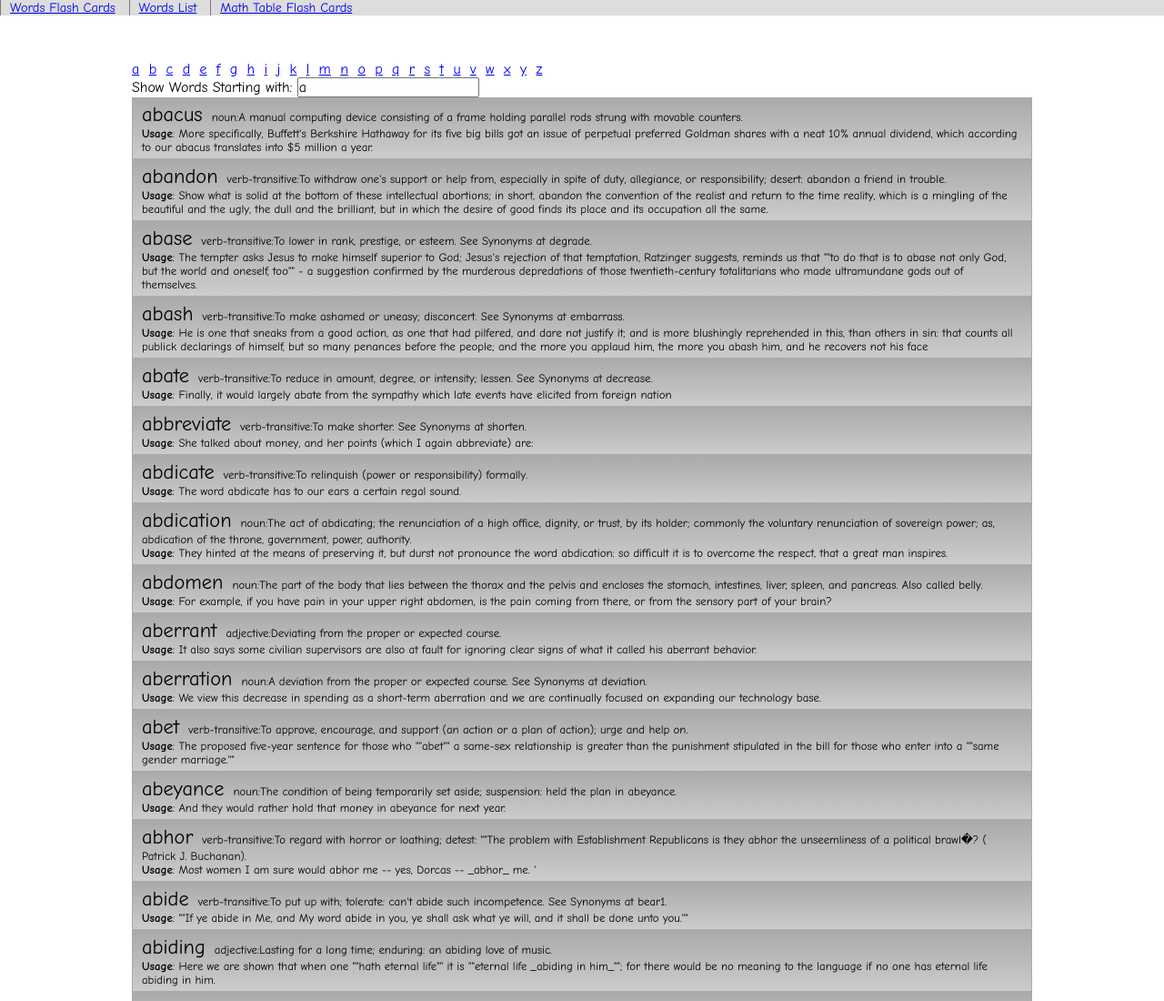
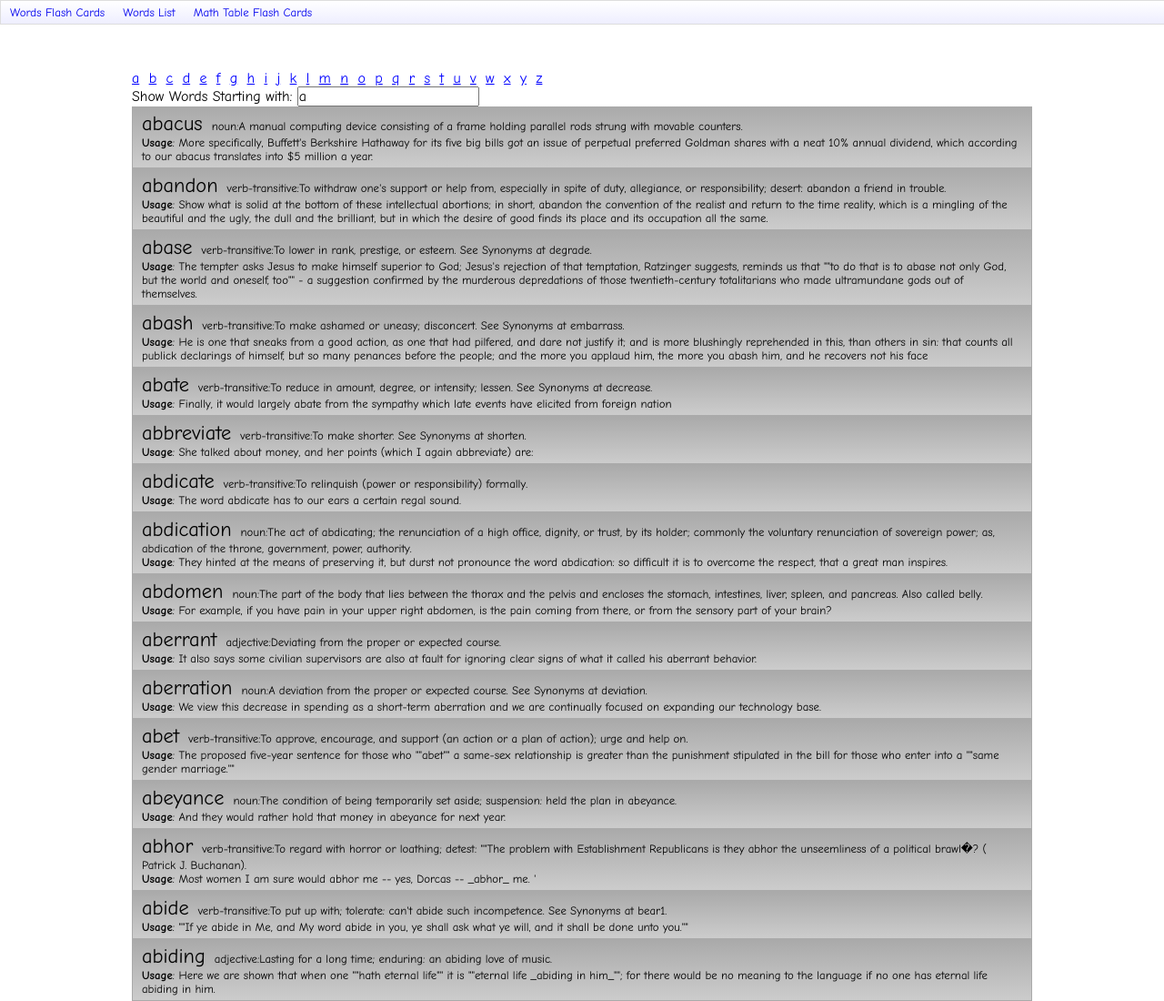
Before and after one commit to dhavalsdoshi/ExtensionsAndApps, a plain HTML site: page wordsnmath/wordsnmath/words.html in a window 1280 px wide. Shown: the top 1100 px of the page at 91% size. Drawn offline with Linux system fonts and the light colour scheme.

Commit message:
styling top links

```diff
--- a/wordsnmath/wordsnmath/css/flashcard.css
+++ b/wordsnmath/wordsnmath/css/flashcard.css
@@ -86,11 +86,25 @@ body {
 
 .header{
 	font-size: 0.9em;
-	background: #DDDDDD;
+	width: 100%;
+	overflow: auto;
+	background: -moz-linear-gradient(top,  #ffffff,  #eeeeff);
+	background: -webkit-gradient(linear, left top, left bottom, from(#ffffff), to(#eeeeff));
+	border: 1px solid #dddddd;
 }
+.header a:hover{
+	background: -moz-linear-gradient(top,  #eeeeff,  #ffffff);
+	background: -webkit-gradient(linear, left top, left bottom, from(#eeeeff), to(#ffffff));
+	text-decoration: underline;
+}
+
+
 .header a{
-	padding: 0px 10px;
-	border-left: 1px solid #777;
+	padding: 5px 10px;
+	margin: 0;
+	font-size: 0.9em;
+	float: left;
+	text-decoration: none;
 }
 
 #loadingMessage{
--- a/wordsnmath/wordsnmath/js/words.js
+++ b/wordsnmath/wordsnmath/js/words.js
@@ -1,11 +1,10 @@
 $(document).ready(function() {
     var lines;
-//	$('#loadingMessage').show();
     jQuery.ajax({
 	  url : "data/data.csv",
 
 	  success: function(data) {
-		$('#loadingMessage').hide();
+		$('#loadingMessage').hide('slow');
 		lines = jQuery.csv()(data);
 		$(lines).each(function(index, line){
 			var word = line[0];
```
